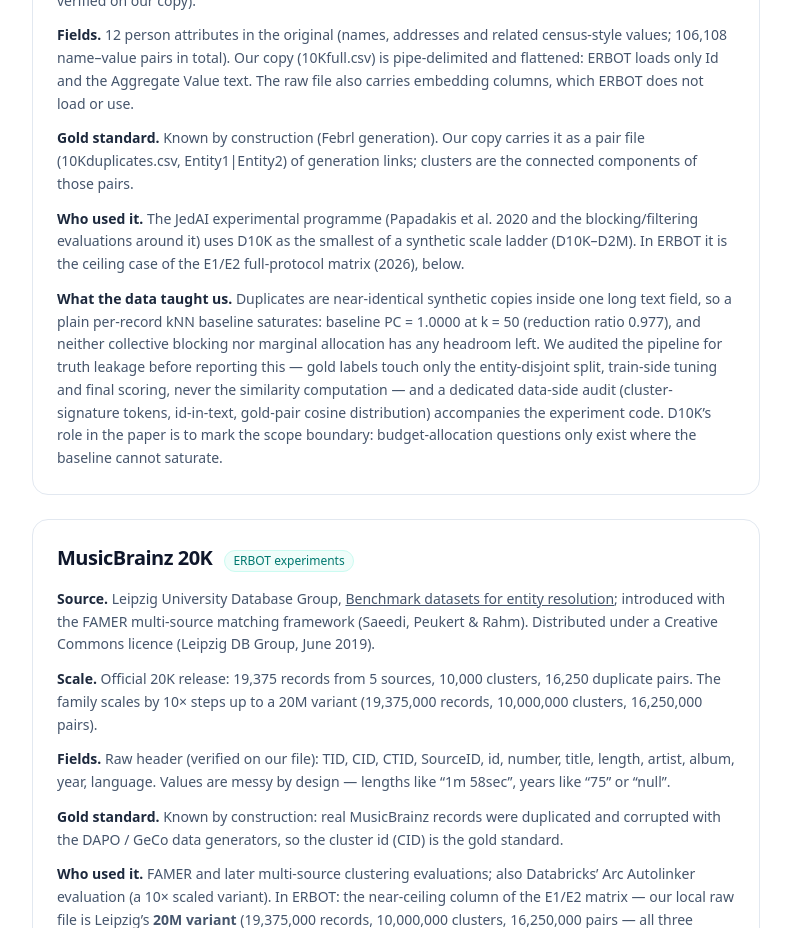
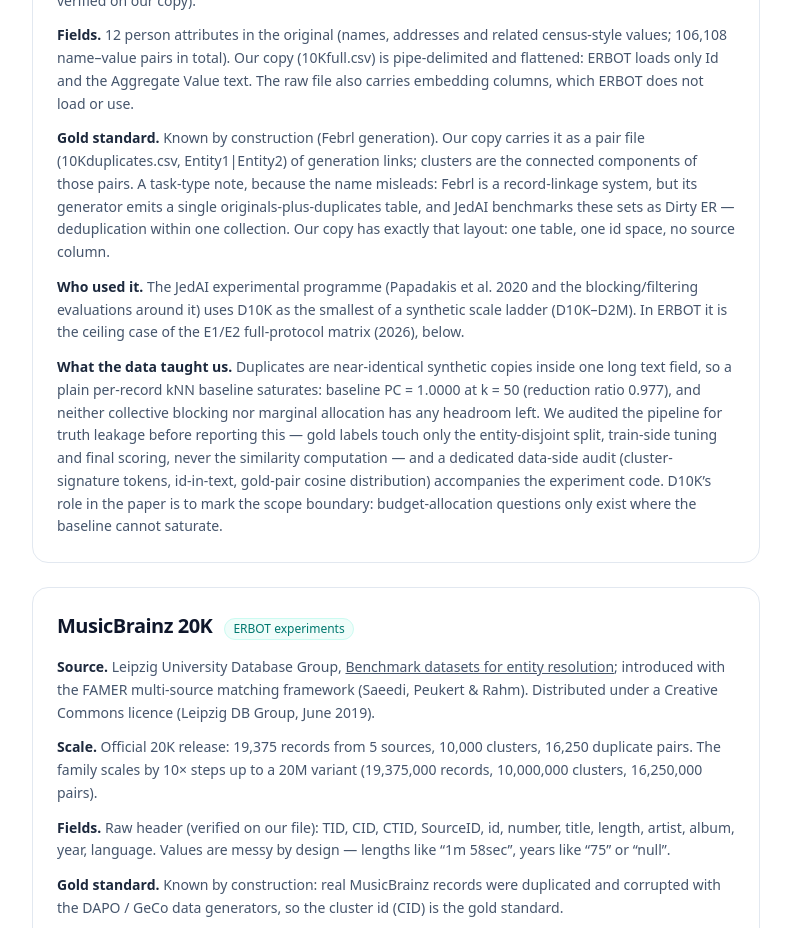
Before and after one commit to xinminchu/sandx, a Next.js app: page /datasets in a window 1280 px wide. Shown: the part 1240-2168 px from the top of the page, without its empty margins (244-1035 px from the left). Built offline with nearby package versions, Linux system fonts and the light colour scheme.

Commit message:
Datasets page: task-type note for D10K (Febrl generator emits single-table dedup data)

```diff
--- a/app/datasets/page.tsx
+++ b/app/datasets/page.tsx
@@ -91,7 +91,7 @@
       "10,000 records, 6,000 entities, 8,705 duplicate pairs (JedAI, Table 1 of the paper above; all counts verified on our copy).",
     fields:
       "12 person attributes in the original (names, addresses and related census-style values; 106,108 name–value pairs in total). Our copy (10Kfull.csv) is pipe-delimited and flattened: ERBOT loads only Id and the Aggregate Value text. The raw file also carries embedding columns, which ERBOT does not load or use.",
-    gold: "Known by construction (Febrl generation). Our copy carries it as a pair file (10Kduplicates.csv, Entity1|Entity2) of generation links; clusters are the connected components of those pairs.",
+    gold: "Known by construction (Febrl generation). Our copy carries it as a pair file (10Kduplicates.csv, Entity1|Entity2) of generation links; clusters are the connected components of those pairs. A task-type note, because the name misleads: Febrl is a record-linkage system, but its generator emits a single originals-plus-duplicates table, and JedAI benchmarks these sets as Dirty ER — deduplication within one collection. Our copy has exactly that layout: one table, one id space, no source column.",
     usedBy: (
       <>
         The JedAI experimental programme (Papadakis et al. 2020 and the
```
